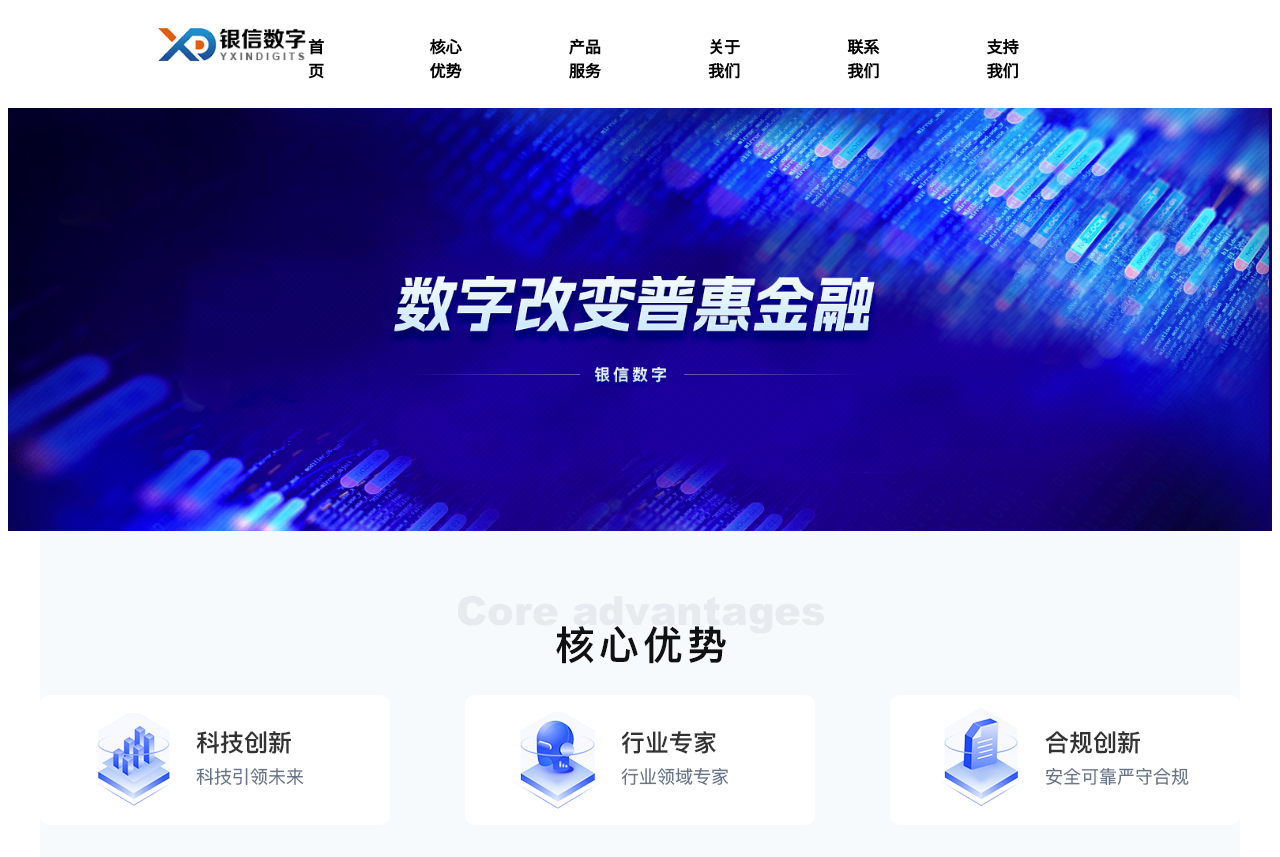
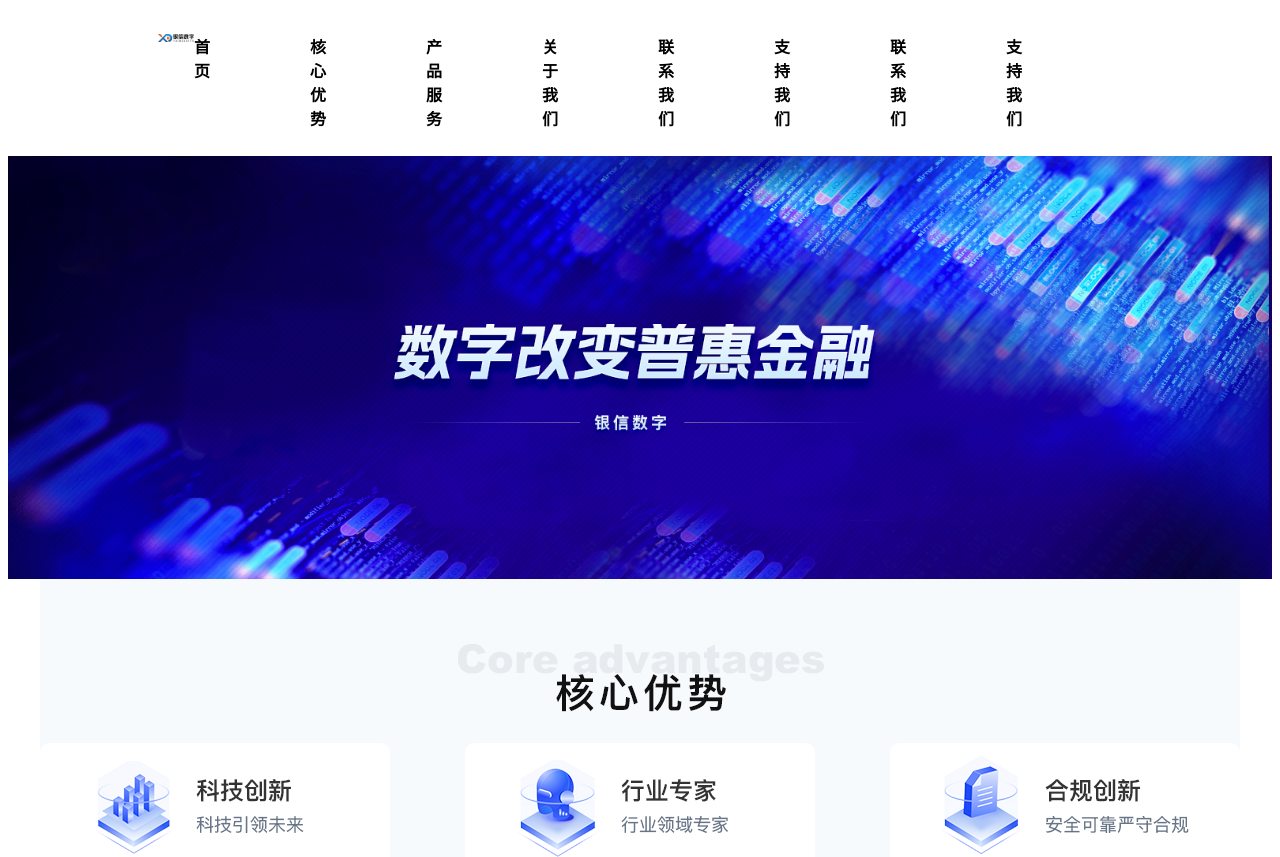
Before and after one commit to linguanyuan/server, a website: page index.html in a window 1280 px wide. Shown: the top 857 px of the page. Drawn offline with Linux system fonts and the light colour scheme.

Commit message:
Update index.html

```diff
--- a/index.html
+++ b/index.html
@@ -74,6 +74,8 @@
           <p><a href="#five">关于我们</a></p>
           <p><a href="#five">联系我们</a></p>
           <p><a href="#five">支持我们</a></p>
+          <p><a href="#five">联系我们</a></p>
+          <p><a href="#five">支持我们</a></p>
         </div>
       </header>
       <div><img src="./assets/image/2.png" class="img-xys" alt="" /></div>
```
